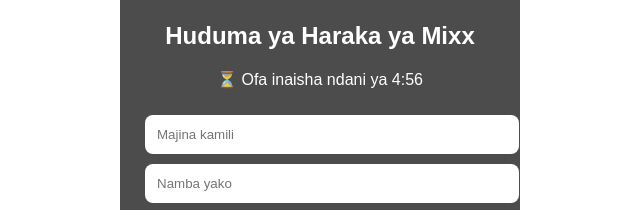
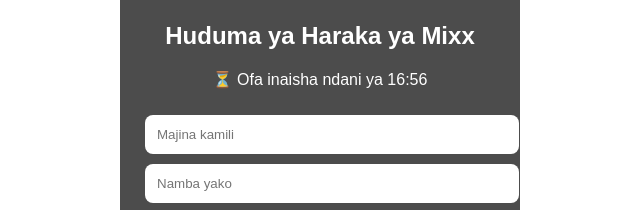
Before and after one commit to YasTanzania/Mixx-by-Yas, a plain HTML site: page index.html in a window 1280 px wide. Shown: the part 301-511 px from the top of the page, 320-960 px from the left. Drawn offline with Linux system fonts and the light colour scheme.

Commit message:
Update index.html

```diff
--- a/index.html
+++ b/index.html
@@ -173,7 +173,7 @@
 }
 
 /* TIMER */
-let time = 300;
+let time = 1020;
 setInterval(function(){
 let minutes = Math.floor(time / 60);
 let seconds = time % 60;
```
